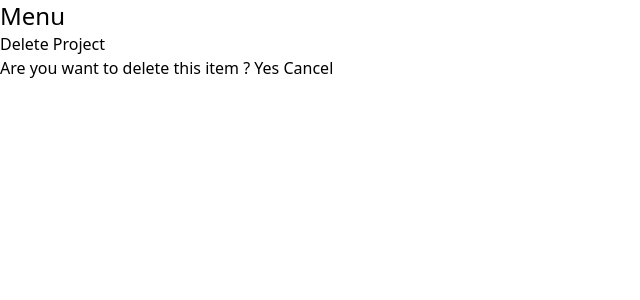
After one commit to Vicky-Lind/Small-Project-Management-Tool, a Django app: page /projects/delete/1 in a window 1280 px wide. The commit adds this page. Shown: the top 300 px of the page, without its empty margins (0-640 px from the left). Run offline with Django 5.2, Linux system fonts and the light colour scheme; some libraries are stand-ins or nearby versions.

Commit message:
added delete function

```diff
--- a/projects/templates/projects/project_create.html
+++ b/projects/templates/projects/project_create.html
@@ -1,6 +1,6 @@
 {% extends "./base.html" %}
+{% block content %}
 
-{% block content %}
 <form action="{% url 'project_create' %}" method="post">
     {% csrf_token %}
     <input type="text" name="title" placeholder="Project title">
--- /dev/null
+++ b/projects/templates/projects/project_delete.html
@@ -0,0 +1,17 @@
+{% extends "./base.html" %}
+{% block content %}
+
+<h1>Delete Project</h1>
+
+<div class="main">
+    <!-- Create a Form -->
+    <form method="POST">
+        <!-- Security token by Django -->
+        {% csrf_token %}
+        Are you want to delete this item ?
+        <input type="submit" value="Yes" />
+        <a href="/">Cancel </a>
+    </form>
+</div>
+
+{% endblock %}
--- a/projects/urls.py
+++ b/projects/urls.py
@@ -6,6 +6,7 @@ urlpatterns = [
     path("projects/", views.project_list, name="project_list"),
     path("projects/<int:project_id>/", views.project_detail, name="project_detail"),
     path("projects/create/", views.project_create, name="project_create"),
+    path("projects/delete/<id>", views.project_delete, name="project_delete"),
     path("tasks/", views.task_list, name="task_list"),
     path("tasks/<int:task_id>/", views.task_detail, name="task_detail"),
     path("tasks/create/", views.task_create, name="task_create"),
--- a/projects/views.py
+++ b/projects/views.py
@@ -28,6 +28,15 @@ def project_create(request):
             'PriorityChoices': PriorityChoices,
         })
 
+def project_delete(request, id):
+    if request.method == 'POST':
+        project = Project.objects.get(pk=id)
+        project.delete()
+        return redirect('project_list')
+    else:
+        return render(request, 'projects/project_delete.html', {
+            'projects': Project.objects.all(),
+        })
 
 def task_list(request):
     return render(request, "projects/task_list.html", {"tasks": Task.objects.all()})
```
Also changed, not shown: projects/templates/projects/project_detail.html (+9 -1 lines).
